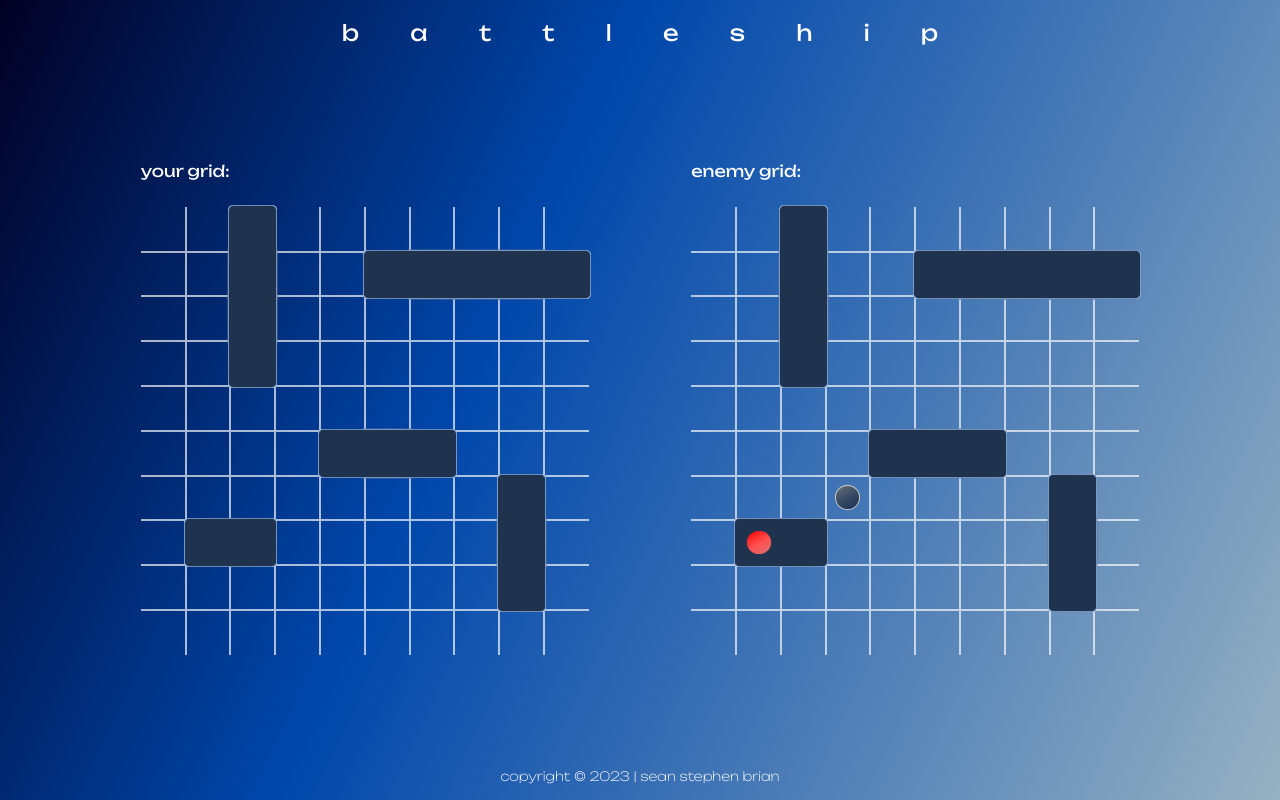
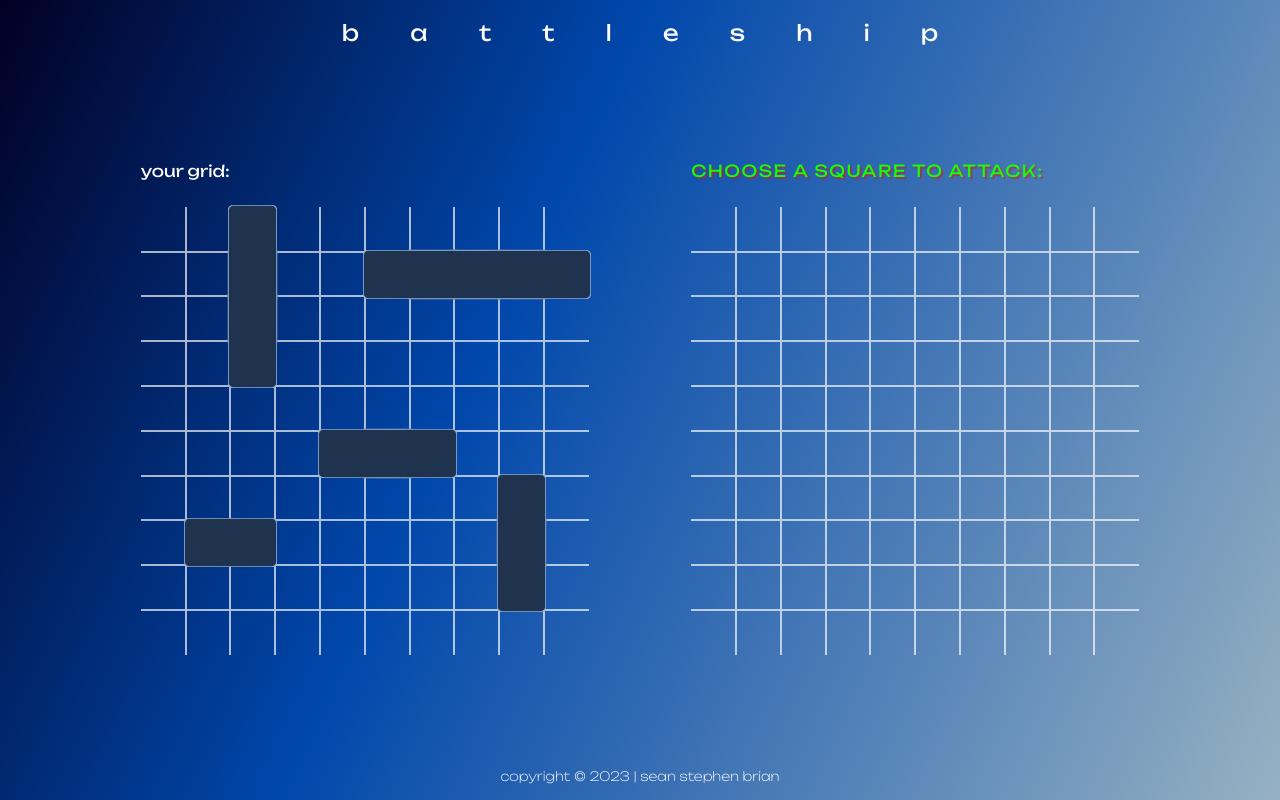
Before and after one commit to seanstephenbrian/battleship, a website with bundled scripts: page dist/index.html in a window 1280 px wide. Both pictures are taken after a click on the element "start game". Built offline with nearby package versions, Linux system fonts and the light colour scheme.

Commit message:
write method to render attacks to gameboard

```diff
--- a/src/js/dom.js
+++ b/src/js/dom.js
@@ -4,7 +4,7 @@ import '../style.css';
 
 (function createInitialDOMStructure() {
 
-    let currentGame;
+    let currentGame = null;
 
     (function createHeader() {
         const body = document.querySelector('body');
@@ -58,6 +58,8 @@ import '../style.css';
                 for (let x = 1; x <= 10; x++) {
                     const gameSquare = document.createElement('div');
                     gameSquare.classList.add(`game-square`, `x-${x}`, `y-${y}`, `x${x}-y${y}`);
+                    gameSquare.dataset.x = x;
+                    gameSquare.dataset.y = y;
                     board.appendChild(gameSquare);
                 }
             }
@@ -141,6 +143,8 @@ import '../style.css';
 
         renderBoard();
 
+        getPlayerMove();
+
     }
 
     function renderBoard() {
@@ -148,13 +152,10 @@ import '../style.css';
         const playerTwo = currentGame.playerTwo;
 
         renderShips(playerOne, '.player-one-board-squares');
-        renderShips(playerTwo, '.player-two-board-squares');
 
-        playerOne.attack(playerTwo, [2, 3]);
         renderHits(playerOne, '.player-one-board-squares');
         renderHits(playerTwo, '.player-two-board-squares');
 
-        playerOne.attack(playerTwo, [4, 4]);
         renderMisses(playerOne, '.player-one-board-squares');
         renderMisses(playerTwo, '.player-two-board-squares');
     }
@@ -217,6 +218,7 @@ import '../style.css';
     function renderHits(player, boardSelector) {
         player.board.showHits().forEach(hit => {
             const hitSquare = document.querySelector(`${boardSelector} .x${hit[0]}-y${hit[1]}`);
+            hitSquare.innerHTML = '';
             const hitMarker = document.createElement('div');
             hitMarker.classList.add('hit-marker');
             hitSquare.appendChild(hitMarker);
@@ -226,10 +228,37 @@ import '../style.css';
     function renderMisses(player, boardSelector) {
         player.board.showMisses().forEach(miss => {
             const missedSquare = document.querySelector(`${boardSelector} .x${miss[0]}-y${miss[1]}`);
+            missedSquare.innerHTML = '';
             const missMarker = document.createElement('div');
             missMarker.classList.add('miss-marker');
             missedSquare.appendChild(missMarker);
         });
     }
 
+    function getPlayerMove() {
+        const playerTwoTitle = document.querySelector('.player-two-board-title');
+        const playerTwoBoard = document.querySelector('.player-two-board-squares');
+
+        playerTwoTitle.classList.add('attack-prompt');
+        playerTwoTitle.textContent = 'CHOOSE A SQUARE TO ATTACK:';
+
+        playerTwoBoard.style.cursor = 'pointer';
+        playerTwoBoard.addEventListener('click', clickSquare);
+    }
+
+    function clickSquare(e) {
+        const clickedSquare = e.target;
+        const xCoord = parseInt(clickedSquare.dataset.x);
+        const yCoord = parseInt(clickedSquare.dataset.y);
+        attemptAttack(xCoord, yCoord);
+    }
+
+    function attemptAttack(x, y) {
+        const targetSquare = currentGame.playerTwo.board.findSquare(x, y);
+        if (targetSquare.attacked === false) {
+            currentGame.playerOne.attack(currentGame.playerTwo, [x, y]);
+            renderBoard();
+        }
+    }
+
 })();
--- a/src/js/game.js
+++ b/src/js/game.js
@@ -12,6 +12,8 @@ const Game = () => {
 
     // }
 
+
+
     return {
         playerOne,
         playerTwo
--- a/src/js/gameboard.js
+++ b/src/js/gameboard.js
@@ -137,7 +137,8 @@ const Gameboard = () => {
         receiveAttack,
         showHits,
         showMisses,
-        ships
+        ships,
+        findSquare
     }
 }
 
--- a/src/style.css
+++ b/src/style.css
@@ -173,6 +173,15 @@ header span {
     font-weight: 400;
 }
 
+.attack-prompt {
+    font-size: calc(0.45*var(--rvv));
+    letter-spacing: 1.5px;
+    color: var(--site-green);
+    text-shadow: rgba(250, 0, 0, 0.475) 2px 2px;
+    animation: blink 1s steps(5, start) infinite;
+    -webkit-animation: blink 1s steps(5, start) infinite;
+}
+
 .board-squares {
     display: grid;
     width: 60vw;
```
Also changed, not shown: dist/main.bundle.js.
